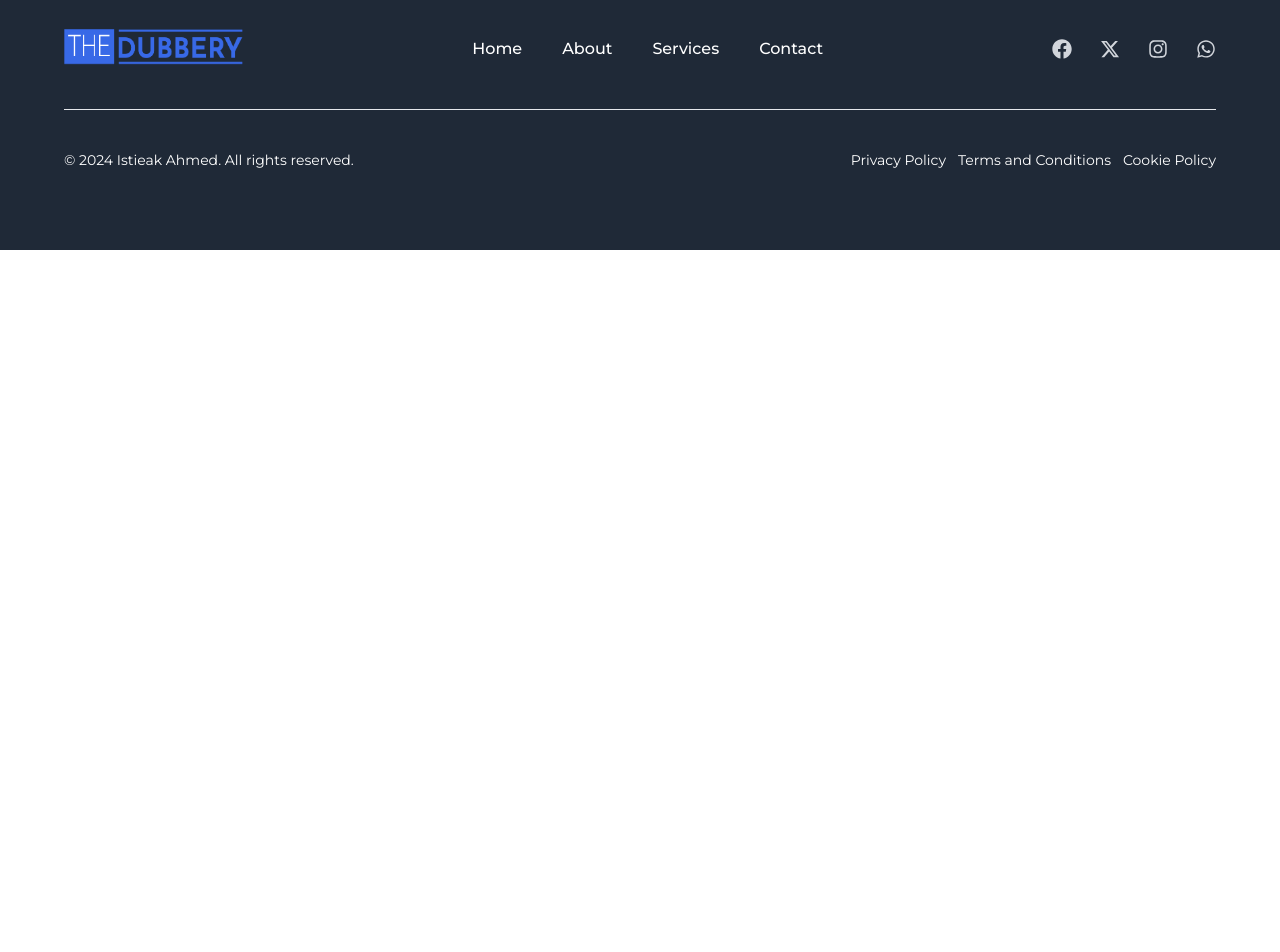
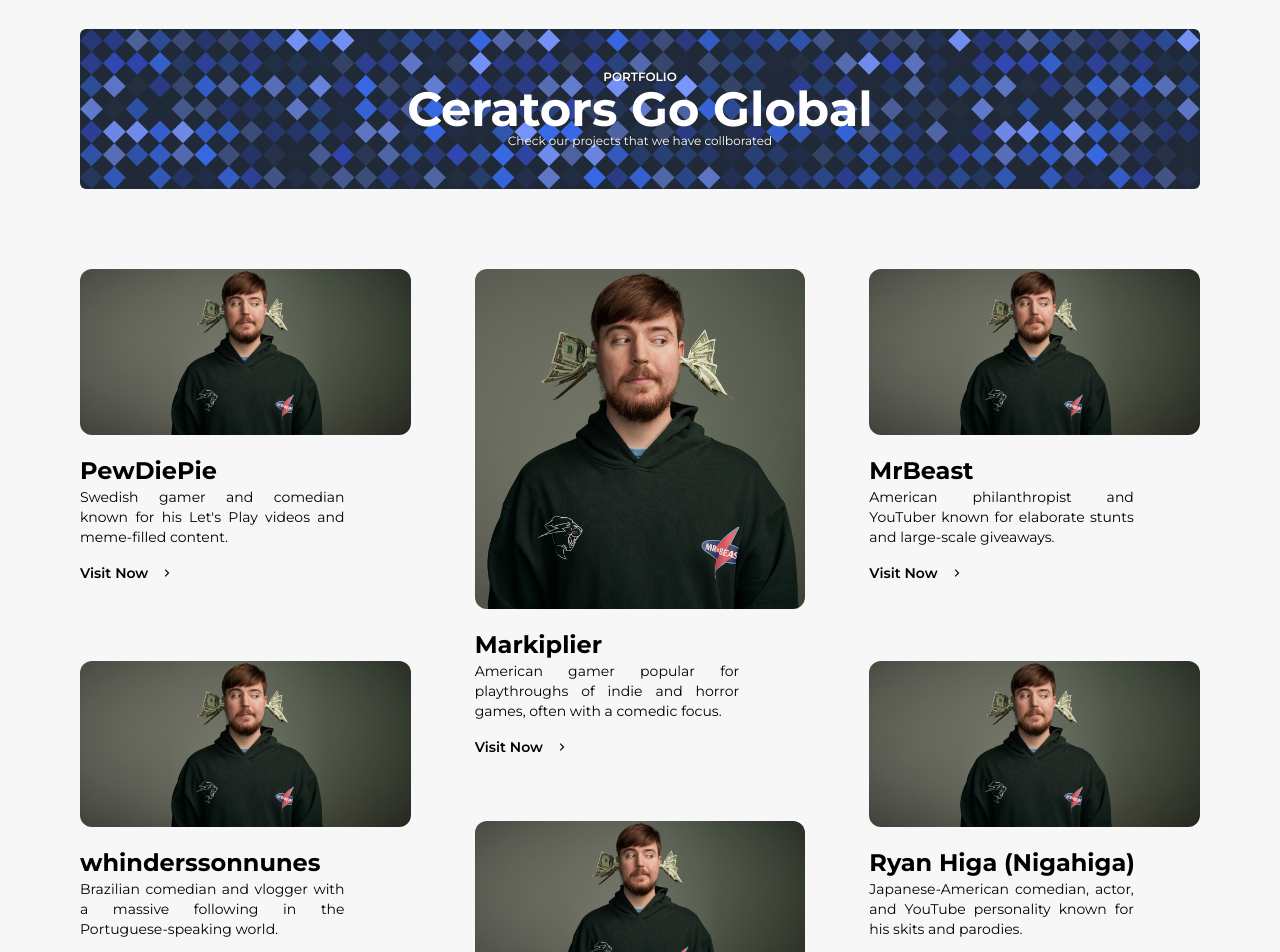
Before and after one commit to istieak-a/the-dubbery_v2, a React (Vite) app: page / in a window 1280 px wide. Shown: the part 2360-3312 px from the top of the page. Before the commit the page ends 2610 px from the top, so only its background shows below. Built offline with nearby package versions, Linux system fonts and the light colour scheme.

Commit message:
Add PortfolioCard component and update Home.jsx and home.css

```diff
--- a/src/components/Home/Home.jsx
+++ b/src/components/Home/Home.jsx
@@ -7,6 +7,9 @@
 import dubbing_mic from "../../assets/dubbing_mic.jpg";
 import ServiceCard from "../ServiceCard/ServiceCard";
 import { RiArrowRightSLine } from "react-icons/ri";
+import PortfolioCard from "../PortfolioCard/PortfolioCard";
+import mrBeast from "../../assets/mr_beast.jpg";
+import Button from "../Button/Button";
 
 const Home = () => {
   const serviceData = [
@@ -27,6 +30,38 @@
       title: "Seamless Distribution Across Multiple Platforms",
       desc: "We ensure that your content is effectively distributed across various platforms, maximizing its reach and impact.",
       btn: "Learn More",
+    },
+  ];
+  const youtubers = [
+    {
+      img: mrBeast,
+      title: "PewDiePie",
+      desc: "Swedish gamer and comedian known for his Let's Play videos and meme-filled content.",
+    },
+    {
+      img: mrBeast,
+      title: "Markiplier",
+      desc: "American gamer popular for playthroughs of indie and horror games, often with a comedic focus.",
+    },
+    {
+      img: mrBeast,
+      title: "MrBeast",
+      desc: "American philanthropist and YouTuber known for elaborate stunts and large-scale giveaways.",
+    },
+    {
+      img: mrBeast,
+      title: "whinderssonnunes",
+      desc: "Brazilian comedian and vlogger with a massive following in the Portuguese-speaking world.",
+    },
+    {
+      img: mrBeast,
+      title: "Emma Chamberlain",
+      desc: "American lifestyle vlogger known for her relatable humor, candid editing style, and coffee obsession.",
+    },
+    {
+      img: mrBeast,
+      title: "Ryan Higa (Nigahiga)",
+      desc: "Japanese-American comedian, actor, and YouTube personality known for his skits and parodies.",
     },
   ];
   return (
@@ -106,7 +141,7 @@
       </section>
       <section className="section_2 flex w-full flex-col items-center justify-center gap-10 bg-bg100 px-10 py-20 text-text100 md:flex-row md:px-[8vw]">
         <div className="flex w-full flex-col items-start gap-5 md:w-[70%]">
-          <h2 className="font-bold text-sm">Empower</h2>
+          <h2 className="text-sm font-bold">Empower</h2>
           <h1 className="text-2xl font-bold text-accent200 md:text-4xl 2xl:text-5xl ">
             Unlock Your Earning Potential with Ad Revenue Sharing
           </h1>
@@ -135,13 +170,35 @@
             <button className="rounded-xl border-2 border-accent100 px-5 py-2 text-sm font-semibold">
               Learn More
             </button>
-            <button className="flex items-center gap-2">Sign Up <RiArrowRightSLine /></button>
+            <button className="flex items-center gap-2">
+              Sign Up <RiArrowRightSLine />
+            </button>
           </div>
         </div>
         <div className="flex w-full cursor-pointer items-center justify-center  overflow-hidden rounded-2xl bg-bg100 transition-all duration-300 hover:scale-105 md:w-1/2">
           <img className="h-full w-full" src={dubbing_mic} alt="" />
         </div>
       </section>
+      <section className="flex min-h-screen flex-col gap-10 items-center bg-bg100 px-10 py-20 md:px-20">
+        <div className="portfolio-title-section flex w-full flex-col items-center rounded-md py-10 text-center text-white">
+          <h2 className="text-xs font-semibold">PORTFOLIO</h2>
+          <h1 className="text-4xl font-bold md:text-5xl">Cerators Go Global</h1>
+          <p className="text-xs">Check our projects that we have collborated</p>
+        </div>
+
+        <div className="project_cards_container mt-10 grid grid-cols-1 gap-16 md:grid-cols-2 lg:grid-cols-3">
+          {youtubers.map((youtuber, index) => (
+            <PortfolioCard
+              key={index}
+              img={youtuber.img}
+              title={youtuber.title}
+              desc={youtuber.desc}
+              className="project-card"
+            />
+          ))}
+        </div>
+        <Button>View All</Button>
+      </section>
     </div>
   );
 };
--- a/src/components/Home/home.css
+++ b/src/components/Home/home.css
@@ -3,11 +3,33 @@
   background-size: cover;
   background-repeat: no-repeat;
   background-position: center;
-
 }
-.section_2 ul li{
+.section_2 ul li {
   display: flex;
   align-items: center;
   margin-bottom: 5px;
   /* justify-content: center; */
 }
+.portfolio-title-section{
+    background: url(../../assets/patternpad-2.svg);
+}
+/* .project_cards_container div:hover{
+    transform: scale(1.1);
+    transition: 0.5s;
+
+} */
+
+@media only screen and (min-width: 1024px) {
+  .project_cards_container div:nth-child(2) img {
+    width: 100%;
+    height: 100%;
+    object-fit: cover;
+    height: 340px;
+  }
+  .project_cards_container div:nth-child(4) img {
+    margin-top: -160px;
+  }
+  .project_cards_container div:nth-child(6) img {
+    margin-top: -160px;
+  }
+}
--- /dev/null
+++ b/src/components/PortfolioCard/PortfolioCard.jsx
@@ -0,0 +1,19 @@
+import React from "react";
+import { RiArrowRightSLine } from "react-icons/ri";
+
+const PortfolioCard = ({ img, title, desc }) => {
+  return (
+    <div className="flex flex-col gap-5 hover:scale-110 duration-300">
+      <img className=" rounded-xl" src={img} alt="card-image" />
+      <div>
+        <h1 className="text-2xl font-bold">{title}</h1>
+        <p className="text-sm text-justify  w-[80%]">{desc}</p>
+        <button className="flex items-center gap-3 text-sm mt-4 font-semibold">
+          Visit Now <RiArrowRightSLine />
+        </button>
+      </div>
+    </div>
+  );
+};
+
+export default PortfolioCard;
--- /dev/null
+++ b/src/components/ReviewCard/ReviewCard.jsx
@@ -0,0 +1,11 @@
+import React from 'react'
+
+const ReviewCard = () => {
+  return (
+    <div>
+      This is review Card
+    </div>
+  )
+}
+
+export default ReviewCard
```
Also changed, not shown: src/assets/mr_beast.jpg (added), src/assets/patternpad-2.svg (added). Lines whose indentation alone changed are shown as unchanged.
